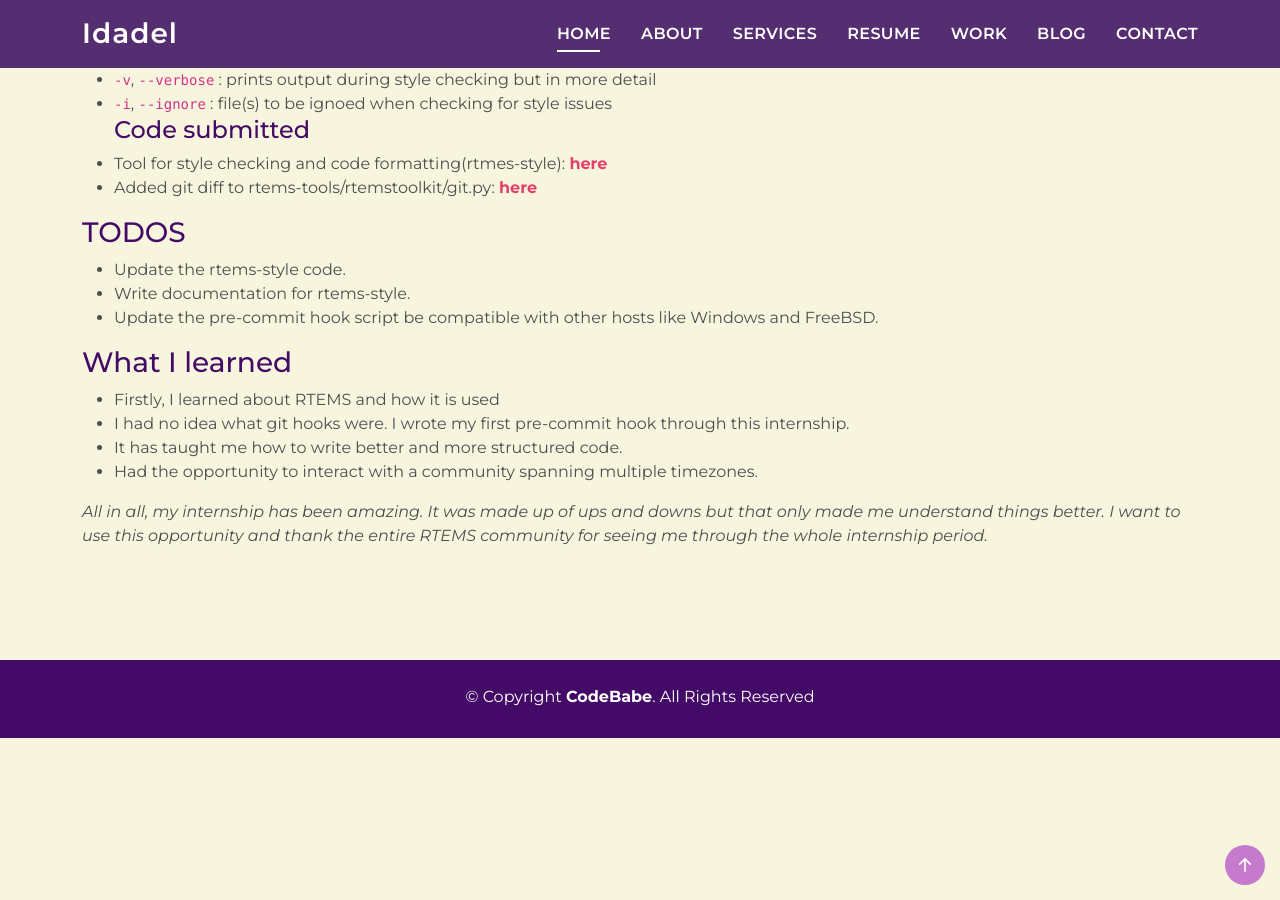
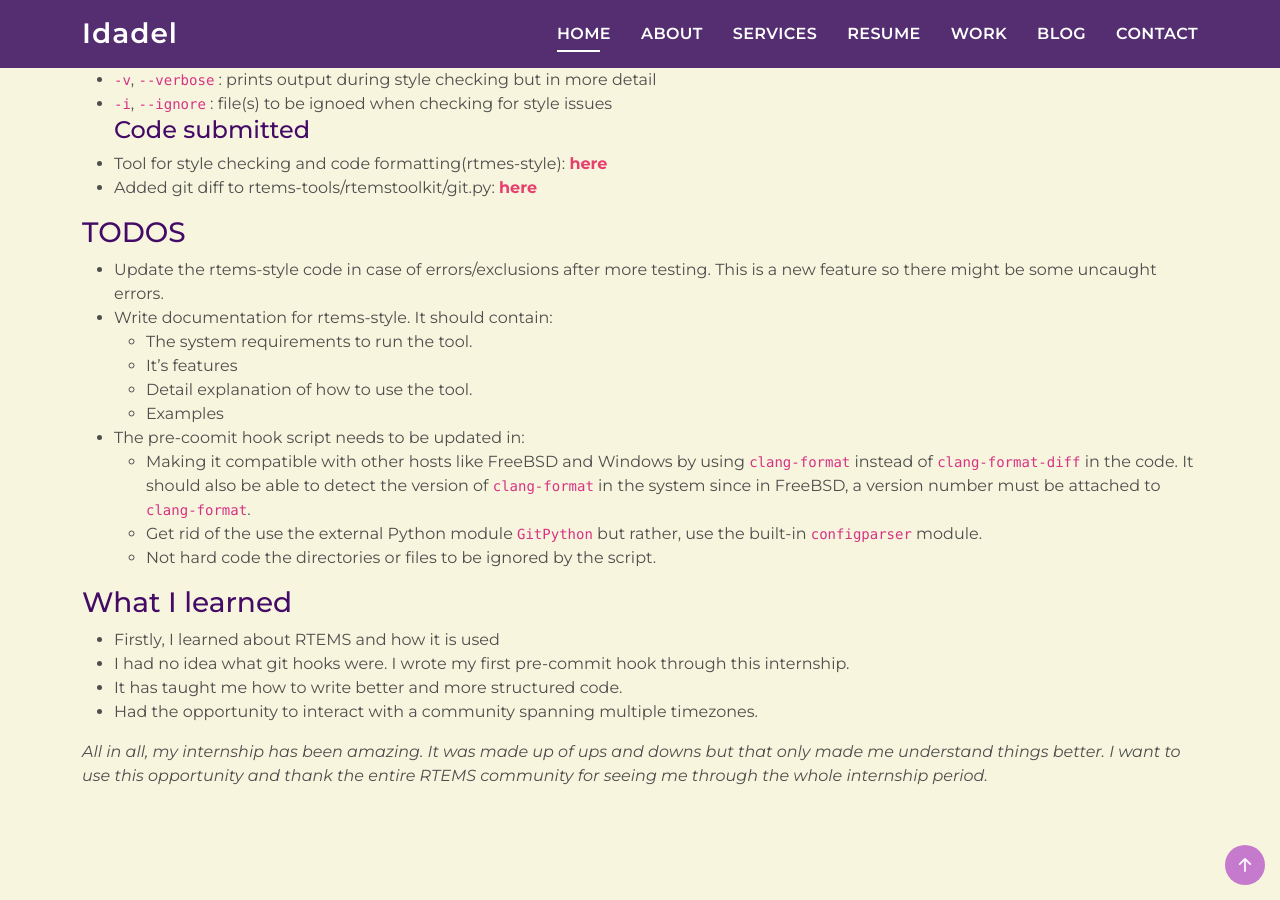
Before and after one commit to Idadelveloper/Idadelveloper.github.io, a Jekyll site: the page built from _posts/2021-08-20-gsoc-final-report.md, in a window 1280 px wide and 900 px high, scrolled down 1780 px. Built offline with Jekyll 4.4.1, drawn with Linux system fonts in a browser that asks for light colours.

Commit message:
Update 2021-08-20-gsoc-final-report.md

```diff
--- a/_posts/2021-08-20-gsoc-final-report.md
+++ b/_posts/2021-08-20-gsoc-final-report.md
@@ -36,7 +36,7 @@ This project will improve the situation and work towards automatic style and for
 I spent time understanding how RTEMS works and what it is all about. I tried building RTEMS and creating my first hello world application. Immediately after, I started working on the pre-commit hook script which checks for style issues before successfully creating a commit.
 #### Code submitted
 * Add RTEMS clang-format configuation: [here](https://github.com/Idadelveloper/rtems/commit/cff8ff75b1a4d2f9ee708c0adbf5f215ae0c9e6b)
-* Pre-commit hook to check for style differences before commiting: [here](https://github.com/Idadelveloper/rtems/blob/master/hooks/pre-commit)
+* Pre-commit hook to check for style differences before commiting: [here](https://github.com/Idadelveloper/rtems/commit/8e0e432292b9d9f237b5aa1b3b367d34fbc7cead)
 * Added git diff to rtems-tools/rtemstoolkit/git.py: [here](https://github.com/Idadelveloper/rtems-tools/commit/d20d04deba83aa9ca6778959b7f94eb399de3651)
 
 
@@ -53,10 +53,16 @@ I started working on the standalone tool in rtems-tools.git that can be used to
 
 
 ### TODOS
-* Update the rtems-style code.
-* Write documentation for rtems-style.
-* Update the pre-commit hook script  be compatible with other hosts like Windows and FreeBSD.
-
+* Update the rtems-style code in case of errors/exclusions after more testing. This is a new feature so there might be some uncaught errors.
+* Write documentation for rtems-style. It should contain:
+  * The system requirements to run the tool.
+  * It's features
+  * Detail explanation of how to use the tool.
+  * Examples
+* The pre-coomit hook script needs to be updated in:
+  * Making it compatible with other hosts like FreeBSD and Windows by using `clang-format` instead of `clang-format-diff` in the code. It should also be able to detect the version of `clang-format` in the system since in FreeBSD, a version number must be attached to `clang-format`.
+  * Get rid of the use the external Python module `GitPython` but rather, use the built-in `configparser` module.
+  * Not hard code the directories or files to be ignored by the script.
 
 ### What I learned
 * Firstly, I learned about RTEMS and how it is used
```
